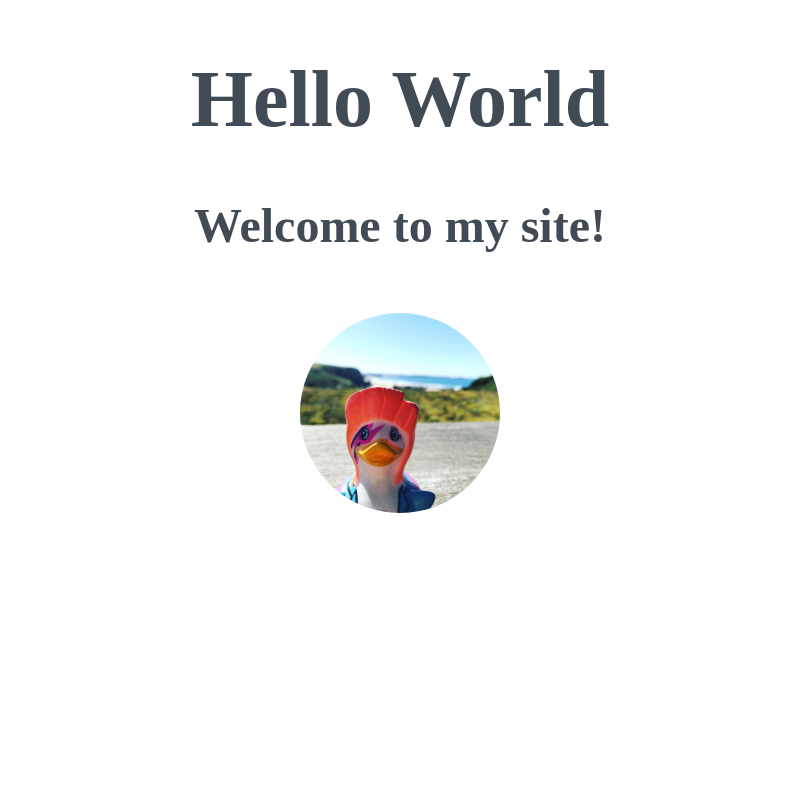
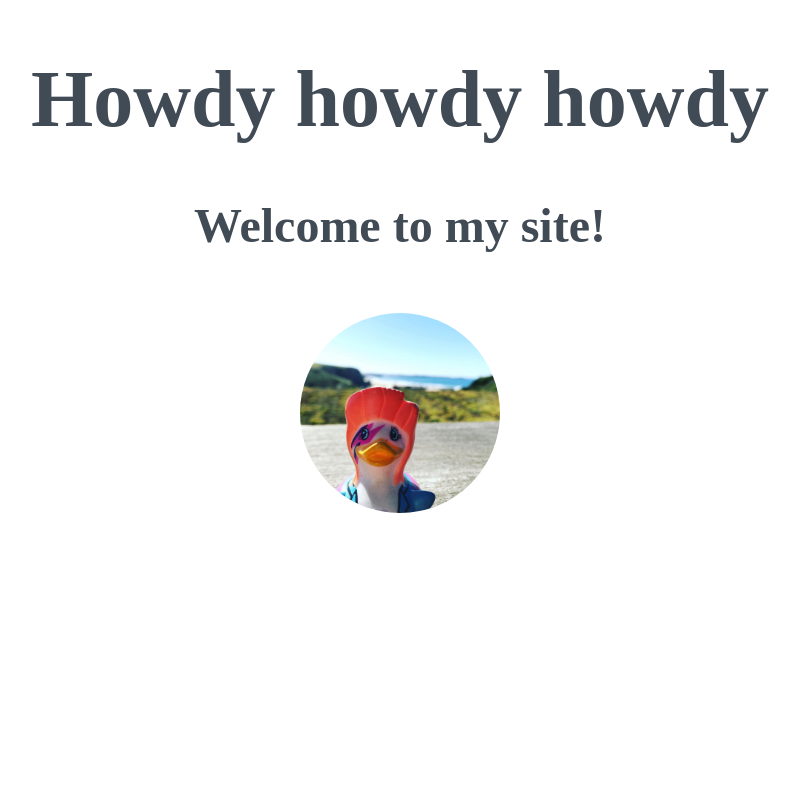
Before and after one commit to msraymundo/beginners-week-one, a plain HTML site: page index.html in a window 1280 px wide. Shown: the top 800 px of the page, without its empty margins (240-1040 px from the left). Drawn offline with Linux system fonts and the light colour scheme.

Commit message:
Update index.html

```diff
--- a/index.html
+++ b/index.html
@@ -8,7 +8,7 @@
   </head>
   <body>
   <div>
-    <h1>Hello World</h1>
+    <h1>Howdy howdy howdy</h1>
     <h2>Welcome to my site!</h2>
     <img src="./duck.jpg" alt="A duck" width="200px">
   </div>
```
